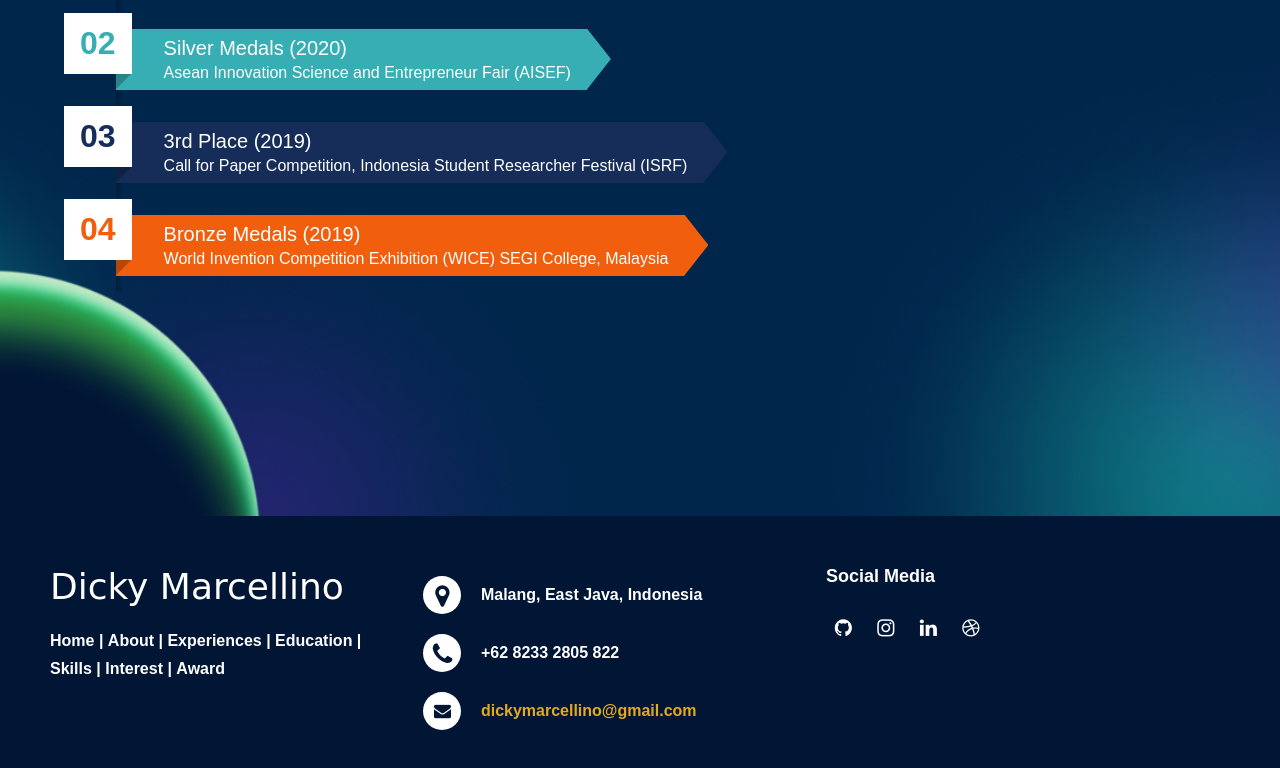
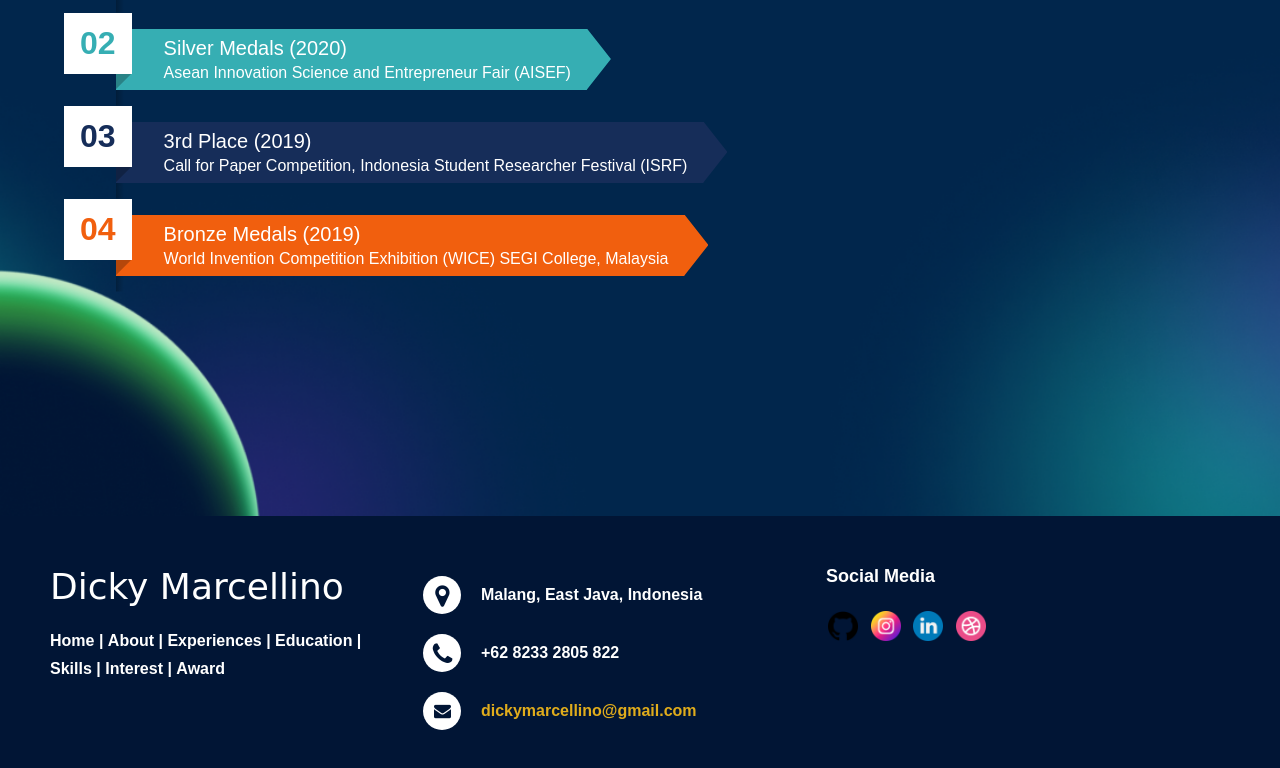
Before and after one commit to Dmarcellakbar/tubes_landingpage, a plain HTML site: page index.html in a window 1280 px wide. Shown: the part 5708-6476 px from the top of the page. Drawn offline with nearby package versions, Linux system fonts and the light colour scheme; a script that the page names is missing.

Commit message:
update 3.3

```diff
--- a/index.html
+++ b/index.html
@@ -389,18 +389,18 @@
         </p>
         <div class="footer-icons">
           <a href="https://github.com/Dmarcellakbar" target="_blank"
-            ><i class="fa fa-github"></i
+            ><img src="./img/github.png" alt="" width="30"></i
           ></a>
           <a href="https://www.instagram.com/marcelldicky/" target="_blank"
-            ><i class="fa fa-instagram"></i
+            ><img src="./img/instagram.png" alt="" width="30"></i
           ></a>
           <a
             href="https://www.linkedin.com/in/dickymarcellinoakbar/"
             target="_blank"
-            ><i class="fa fa-linkedin"></i
+            ><img src="./img/linkedin.png" alt="" width="30"></i
           ></a>
           <a href="https://dribbble.com/Dicky_marcell" target="_blank"
-            ><i class="fa fa-dribbble"></i
+            ><img src="./img/dribbble.png" alt="" width="30"></i
           ></a>
         </div>
       </div>
```
Also changed, not shown: img/dribbble.png (added), img/github.png (added), img/instagram.png (added), img/linkedin.png (added).
